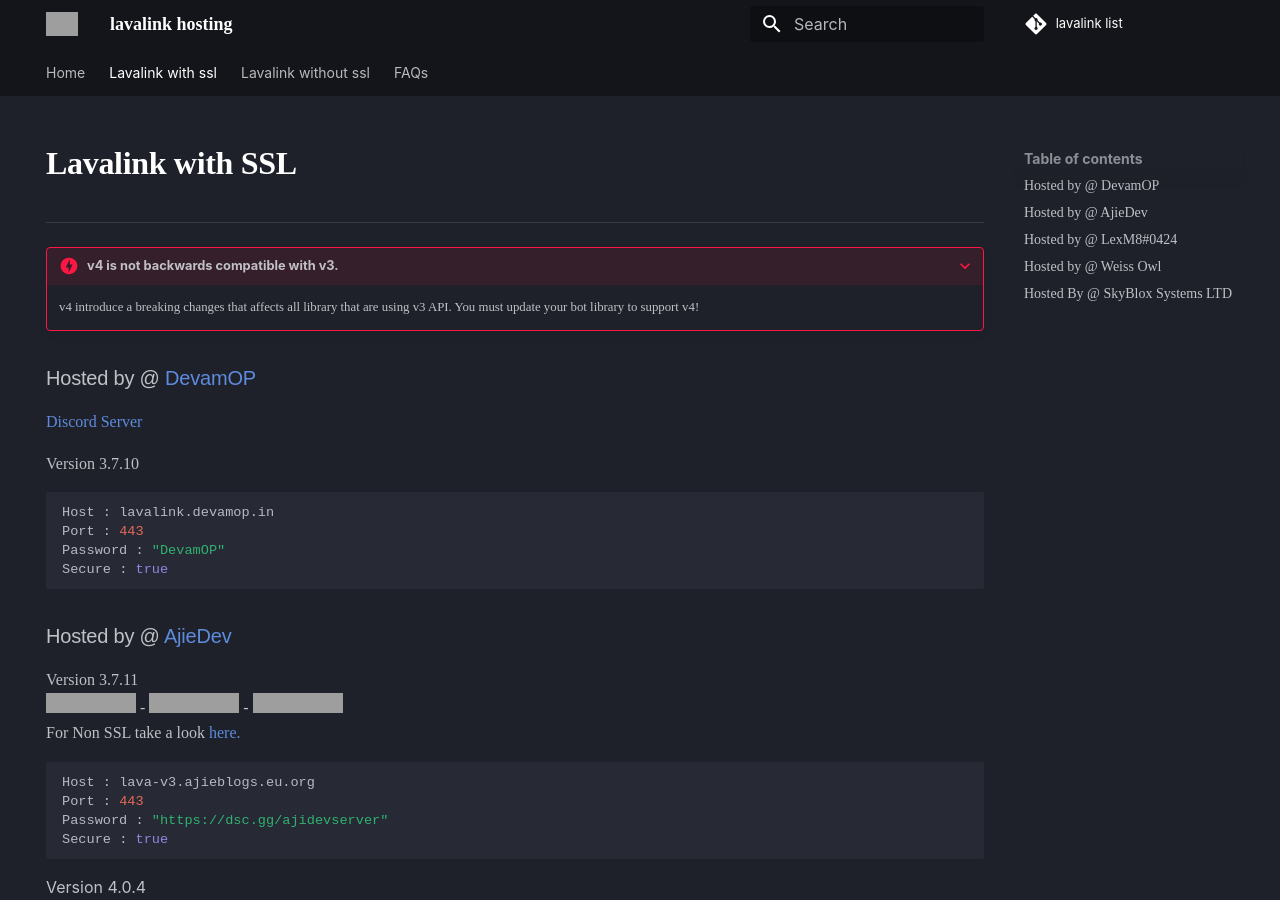
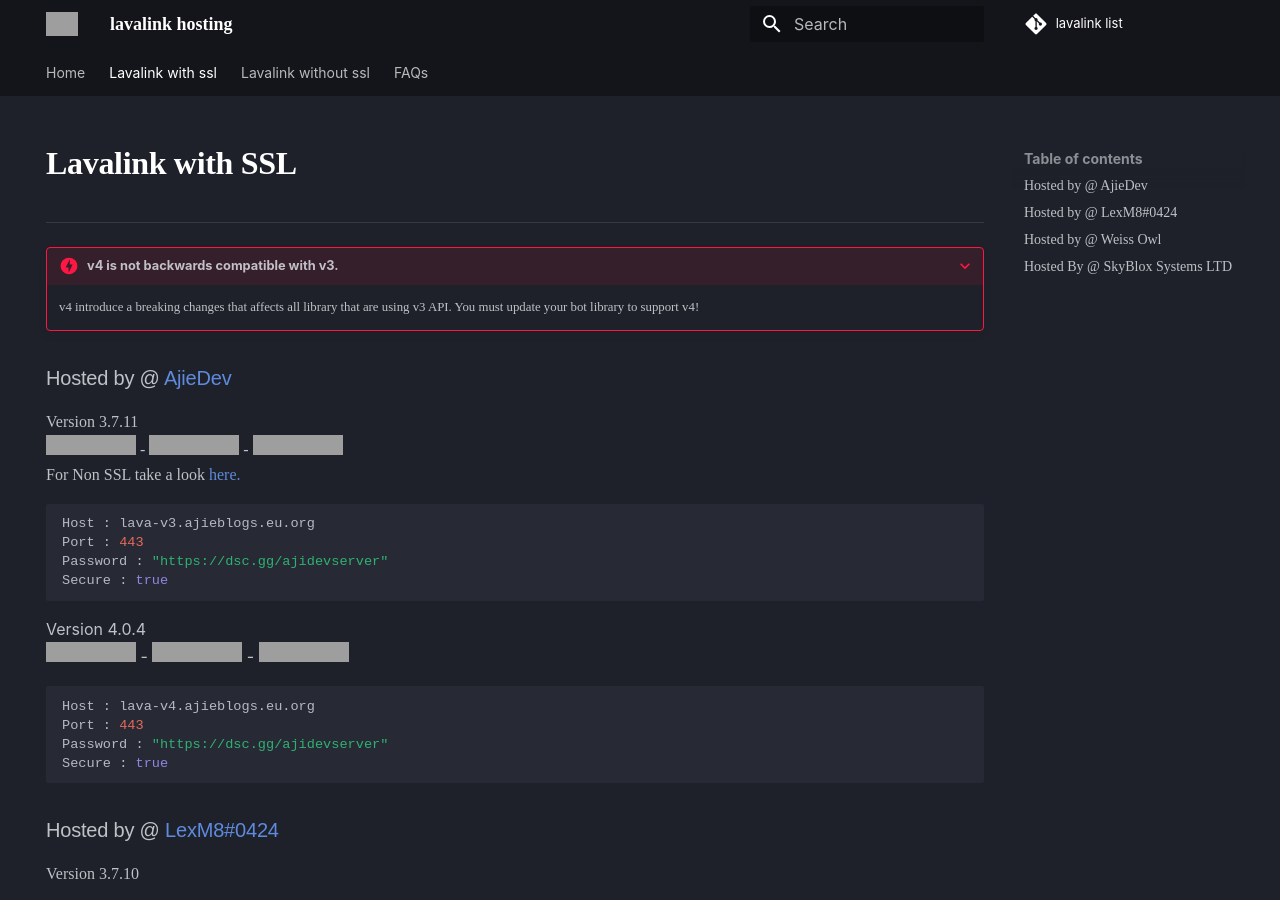
Before and after one commit to DarrenOfficial/lavalink-list, an MkDocs documentation site: the page built from docs/SSL/lavalink-with-ssl.md, in a window 1280 px wide and 900 px high, cut to the strip 0-900 px from the top of the window. Built offline with MkDocs 1.6.1 and Material for MkDocs 9.7.7, drawn with Linux system fonts in a browser that asks for light colours; some web fonts are replaced; comment, search, counter and statistics services are not loaded; a style sheet for code colours, icons or effects is not loaded; grey boxes are pictures that could not be loaded.

Commit message:
Update lavalink-with-ssl.md

````diff
--- a/docs/SSL/lavalink-with-ssl.md
+++ b/docs/SSL/lavalink-with-ssl.md
@@ -17,16 +17,6 @@ hide:
     v4 introduce a breaking changes that affects all library that are using v3 API.
     You must update your bot library to support v4!
 
-### Hosted by @ [DevamOP](https://bit.ly/m/devam)
-[Discord Server](https://dsc.gg./devam)
-
-Version 3.7.10
-```bash
-Host : lavalink.devamop.in
-Port : 443
-Password : "DevamOP"
-Secure : true
-```
 
 ### Hosted by @ [AjieDev](https://github.com/AjieDev)
 Version 3.7.11 <br />
````
